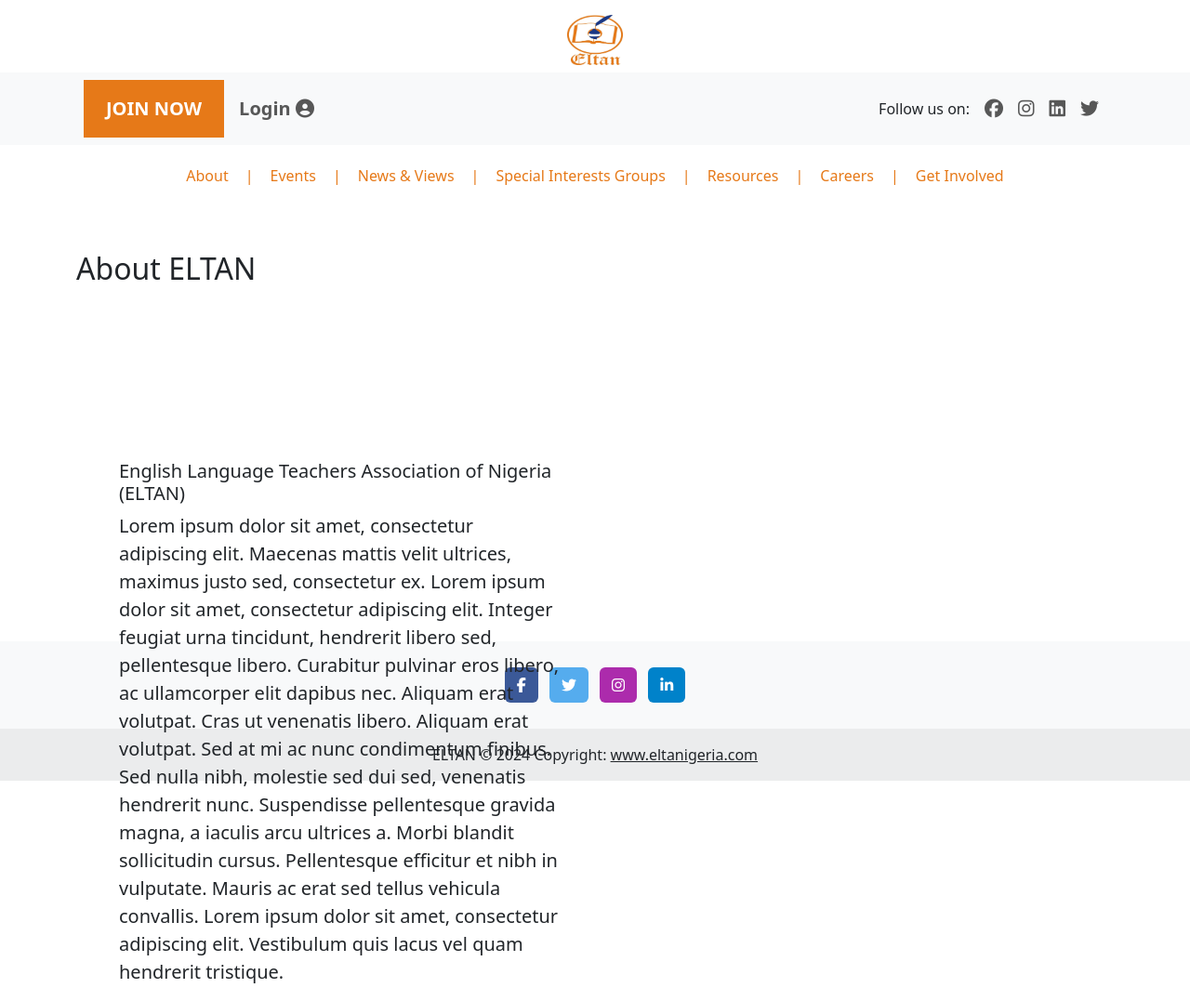
After one commit to ojsys/eltan, a Django app: page /about/ in a window 1280 px wide. The commit adds this page. Shown: the whole page at 93% size. Run offline with Django 4.2, Linux system fonts and the light colour scheme; some libraries are stand-ins or nearby versions.

Commit message:
created an about page

```diff
--- /dev/null
+++ b/membership/templates/membership/about.html
@@ -0,0 +1,49 @@
+{% extends 'membership/base.html' %}
+{% block title %}
+    {{ title }}
+{% endblock title %}
+{% block content %}
+<style>
+    .landing .card {
+        min-height: 20rem !important;
+    }
+
+
+    .features{
+        padding-top: 90px !important;
+
+    }
+    .features > div {
+        height: 25rem !important;
+    }
+    .features2 > div {
+        height: 25rem !important;
+    }
+
+</style>
+
+<div class="container mt-5">
+    <div class="row landing">
+        <h2>About ELTAN</h2>
+        <div class="col-md-6">
+            <div class="card align-items-center h-100 d-inline-block" style="padding-left:30px; width: 99%; border:none;">
+                <div class="card-body position-absolute top-50 start-3">
+                  <h4 class="card-title fs-5">English Language Teachers Association of Nigeria (ELTAN)</h4>
+                  <p class="card-text fs-5">Lorem ipsum dolor sit amet, consectetur adipiscing elit. Maecenas mattis velit ultrices, maximus justo sed, consectetur ex.
+                    Lorem ipsum dolor sit amet, consectetur adipiscing elit. Integer feugiat urna tincidunt, hendrerit libero sed, pellentesque libero. Curabitur pulvinar
+                    eros libero, ac ullamcorper elit dapibus nec. Aliquam erat volutpat. Cras ut venenatis libero. Aliquam erat volutpat. Sed at mi ac nunc condimentum finibus.
+                    Sed nulla nibh, molestie sed dui sed, venenatis hendrerit nunc. Suspendisse pellentesque gravida magna, a iaculis arcu ultrices a. Morbi blandit sollicitudin cursus.
+                    Pellentesque efficitur et nibh in vulputate. Mauris ac erat sed tellus vehicula convallis. Lorem ipsum dolor sit amet, consectetur adipiscing elit.
+                    Vestibulum quis lacus vel quam hendrerit tristique.</p>
+
+                </div>
+            </div>
+        </div>
+        <div class="col-md-6"></div>
+    </div>
+
+</div>
+
+
+
+{% endblock content %}
--- a/membership/templates/membership/base.html
+++ b/membership/templates/membership/base.html
@@ -10,7 +10,7 @@
   </head>
   <body>
     <div class="container text-center ">
-        <img class="mx-auto mt-3 mb-2" src="{% static 'images/logo-eltan.jpeg' %}" alt="" width="60">
+        <a href="{% url 'home' %}"><img class="mx-auto mt-3 mb-2" src="{% static 'images/logo-eltan.jpeg' %}" alt="" width="60"></a>
     </div>
     <nav class="navbar navbar-expand-lg navbar-light bg-light">
         <div class="container">
@@ -50,7 +50,7 @@
         <div class="container">
             <ul class="navbar-nav mx-auto align-items-center">
                 <li class="nav-item">
-                    <a href="" class="nav-link">About</a>
+                    <a href="{% url 'about' %}" class="nav-link">About</a>
                 </li>
                 <li class="nav-item">|</li>
                 <li class="nav-item">
@@ -139,7 +139,7 @@
 
         <!-- Copyright -->
         <div class="text-center p-3" style="background-color: rgba(0, 0, 0, 0.05);">
-         ELTAN © <script type="text/JavaScript"> var theDate=new Date() document.write(theDate.getFullYear()) </script> Copyright:
+         ELTAN © 2024 Copyright:
           <a class="text-body" href="#">www.eltanigeria.com</a>
         </div>
         <!-- Copyright -->
--- a/membership/urls.py
+++ b/membership/urls.py
@@ -5,6 +5,7 @@
 
 urlpatterns = [
     path('', views.index, name='home'),
-    path('dash', views.dash, name='dashboard'),
+    path('dash/', views.dash, name='dashboard'),
+    path('about/', views.about, name='about'),
 
 ]+ static(settings.STATIC_URL, document_root=settings.STATIC_ROOT)
--- a/membership/views.py
+++ b/membership/views.py
@@ -7,6 +7,10 @@
     context = {'title': 'ELTAN - Home'}
     return render(request, 'membership/index.html', context)
 
+def about(request):
+    context = {'title': 'ELTAN - About'}
+    return render(request,'membership/about.html', context)
+
 @login_required
 def dash(request):
     pass
```
